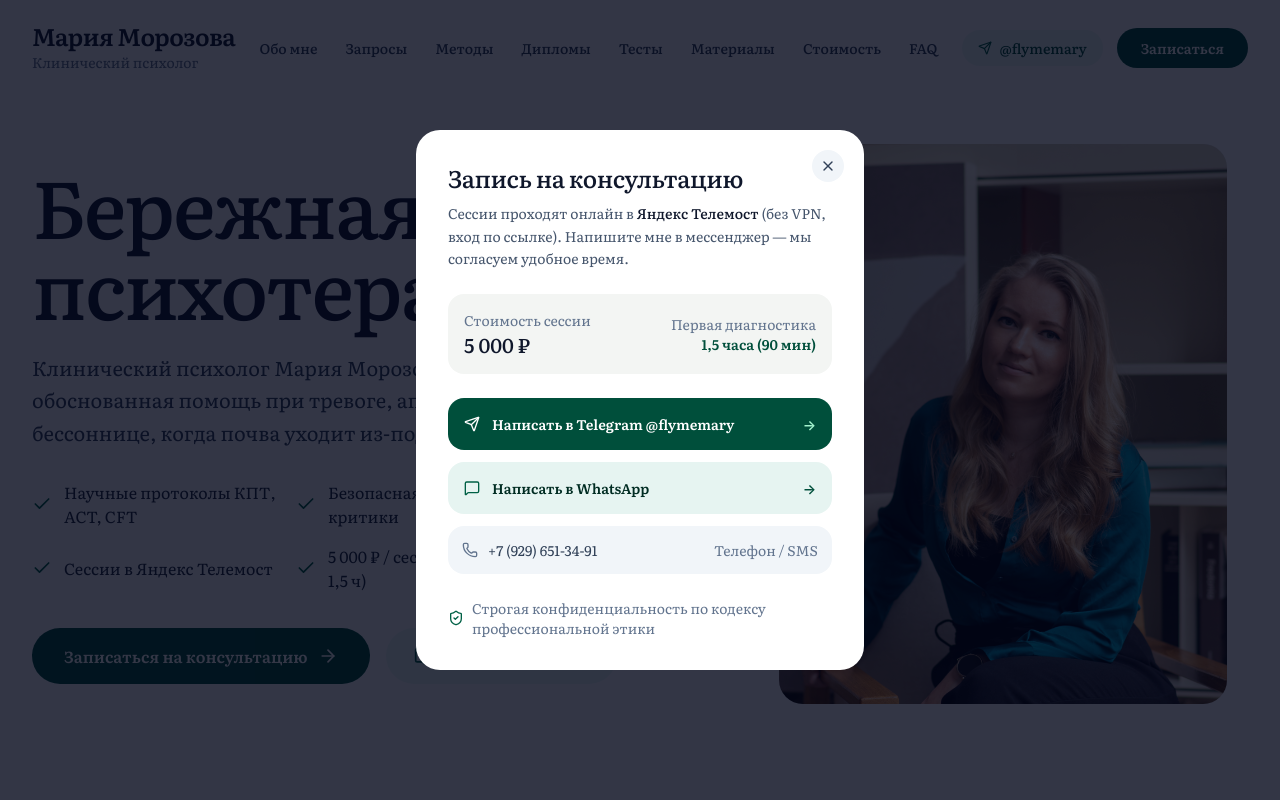
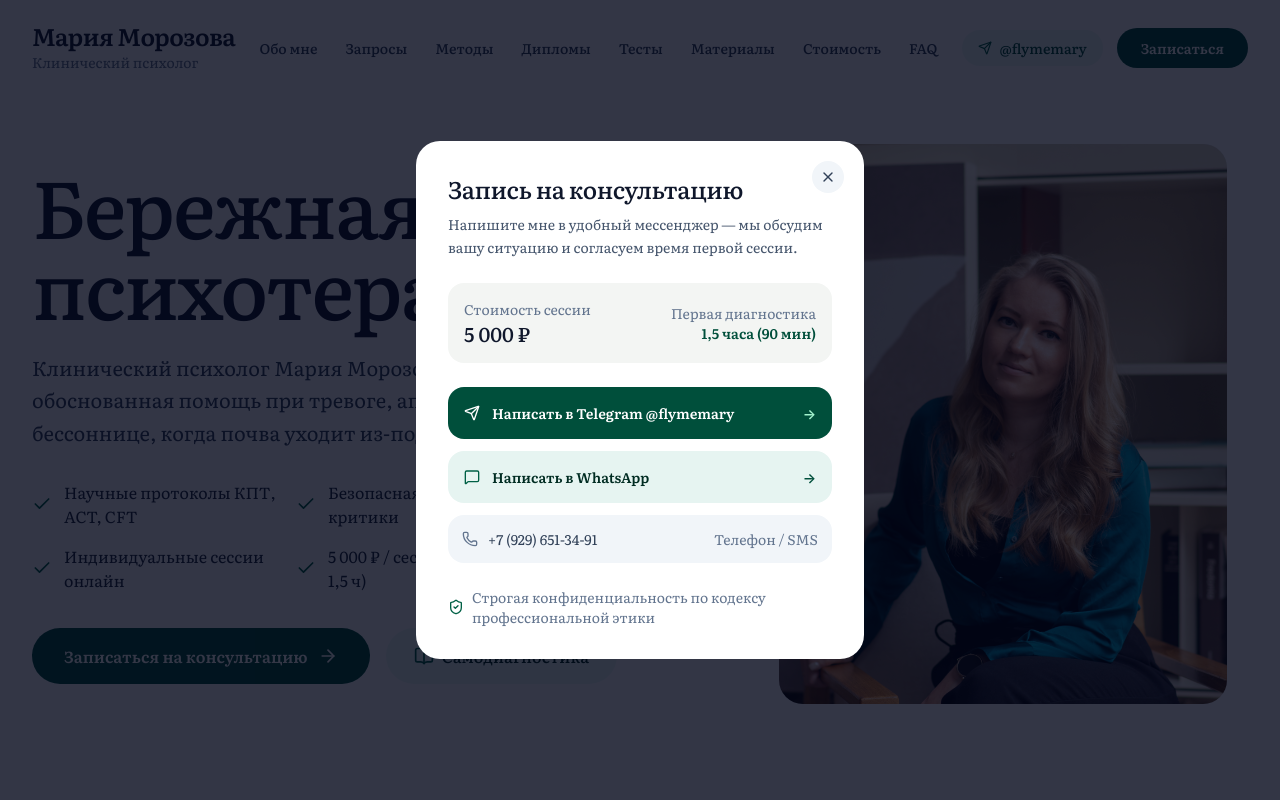
Before and after one commit to psychomanya/psymorozova, a React (Vite) app: page / in a window 1280 px wide. Both pictures are taken after a click on the button "Записаться на консультацию". Shown: the top 800 px of the page. Built offline with nearby package versions, Linux system fonts and the light colour scheme.

Commit message:
refactor: restrict Telemost mention strictly to FAQ block

```diff
--- a/src/components/BookingModal.jsx
+++ b/src/components/BookingModal.jsx
@@ -39,7 +39,7 @@ export default function BookingModal({ isOpen, onClose }) {
         </h3>
 
         <p className="text-sm text-slate-600 mb-6 leading-relaxed">
-          Сессии проходят онлайн в <strong className="text-slate-900 font-medium">Яндекс Телемост</strong> (без VPN, вход по ссылке). Напишите мне в мессенджер — мы согласуем удобное время.
+          Напишите мне в удобный мессенджер — мы обсудим вашу ситуацию и согласуем время первой сессии.
         </p>
 
         {/* Price Tag */}
--- a/src/components/Footer.jsx
+++ b/src/components/Footer.jsx
@@ -21,7 +21,7 @@ export default function Footer({ onOpenBooking }) {
             </div>
 
             <p className="text-sm text-slate-400 leading-relaxed max-w-sm mb-6">
-              Индивидуальные консультации онлайн в Яндекс Телемост. Научно обоснованная психотерапия в атмосфере уважения и принятия.
+              Индивидуальные консультации онлайн. Научно обоснованная психотерапия в атмосфере уважения и принятия.
             </p>
 
             <div className="flex items-center gap-3">
--- a/src/components/Hero.jsx
+++ b/src/components/Hero.jsx
@@ -30,7 +30,7 @@ export default function Hero({ onOpenBooking }) {
               </div>
               <div className="flex items-center gap-3 text-base text-slate-800">
                 <Check className="w-5 h-5 text-emerald-800 shrink-0" />
-                <span>Сессии в Яндекс Телемост</span>
+                <span>Индивидуальные сессии онлайн</span>
               </div>
               <div className="flex items-center gap-3 text-base text-slate-800">
                 <Check className="w-5 h-5 text-emerald-800 shrink-0" />
--- a/src/components/Pricing.jsx
+++ b/src/components/Pricing.jsx
@@ -56,7 +56,7 @@ export default function Pricing() {
               </div>
 
               <p className="text-sm text-slate-600 mb-8">
-                Видеосвязь онлайн в Яндекс Телемост (без VPN)
+                Индивидуальные консультации онлайн
               </p>
 
               <div className="space-y-3 mb-8">
@@ -78,7 +78,7 @@ export default function Pricing() {
               <ul className="space-y-3 text-sm text-slate-700 mb-8">
                 <li className="flex items-center gap-2.5">
                   <Check className="w-4 h-4 text-emerald-800 shrink-0" />
-                  <span>Сессии в Яндекс Телемост (вход по ссылке в 1 клик)</span>
+                  <span>Защищенная видеосвязь по персональной ссылке</span>
                 </li>
                 <li className="flex items-center gap-2.5">
                   <Check className="w-4 h-4 text-emerald-800 shrink-0" />
```
Also changed, not shown: 1 other file (tests, documents, lock files or other folders).
